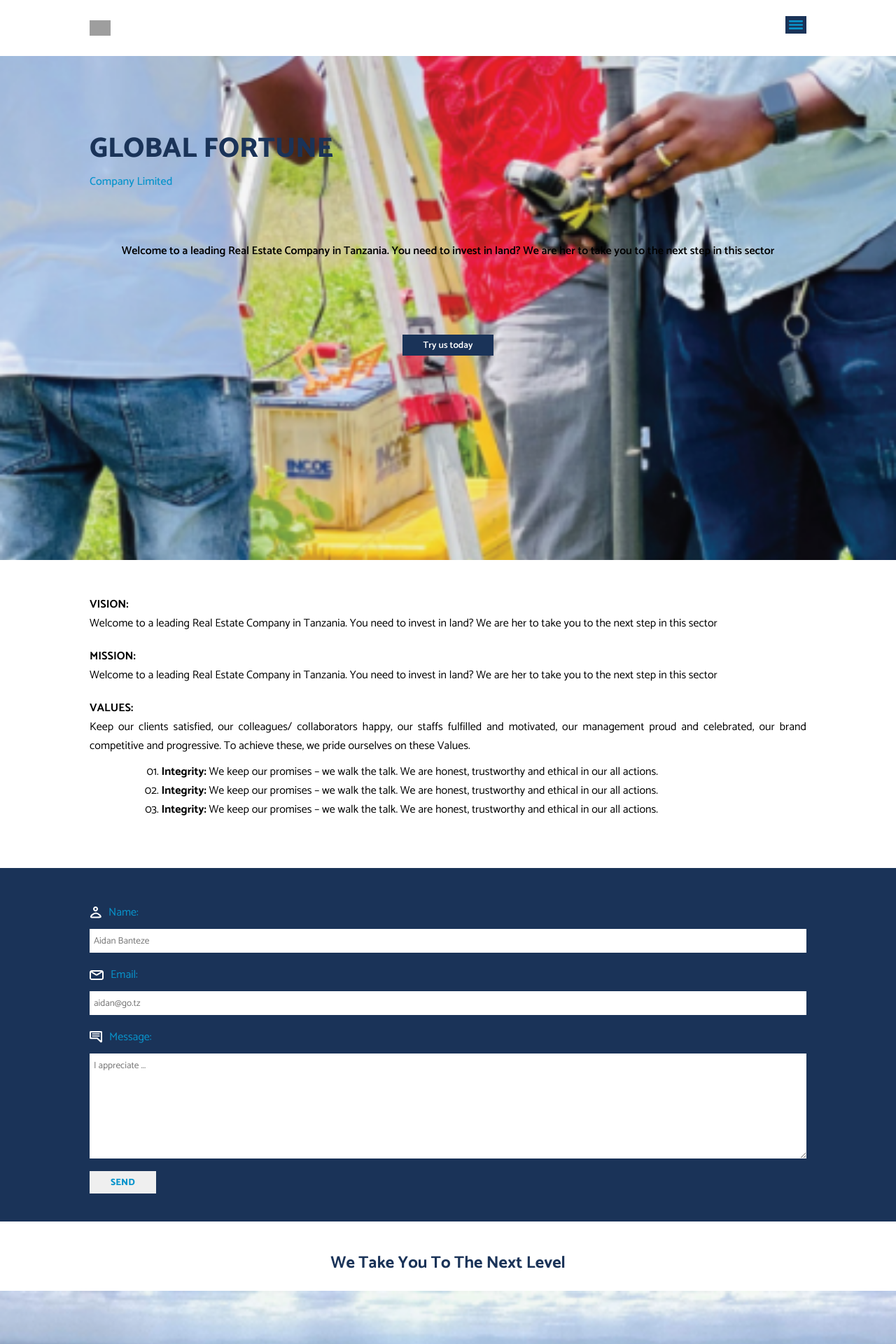
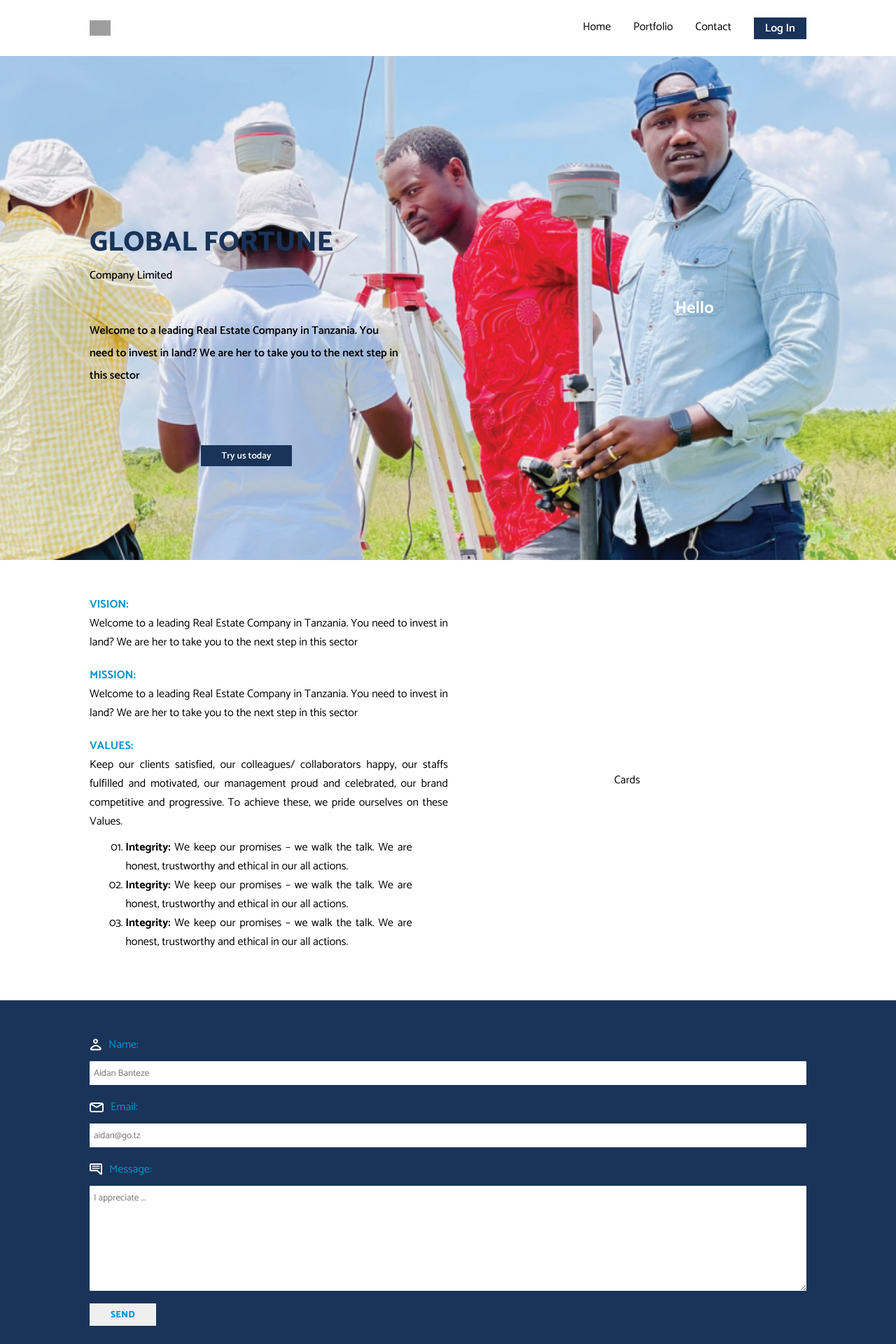
Before and after one commit to Aidan-bn/global, a PHP site: page / in a window 1280 px wide. Shown: the top 1920 px of the page at 70% size. Run offline with PHP 8.4, Linux system fonts and the light colour scheme; grey boxes are pictures that could not be loaded.

Commit message:
Working with desktop version

```diff
--- a/index.html
+++ b/index.html
@@ -1,3 +1,4 @@
+<!DOCTYPE html>
 <html lang="en">
 <head>
     <meta charset="UTF-8">
@@ -14,6 +15,12 @@
                     <img src="./asset/menu.svg" alt="menu" class="menu">
                 </li>
             </ul>
+            <menu class="menu-desktop">
+                <li>Home</li>
+                <li>Portfolio</li>
+                <li>Contact</li>
+                <li><a href="#">Log In</a></li>
+            </menu>
         </nav>
    </header>
    <main>
@@ -32,6 +39,9 @@
                     Try us today
                 </button>
             </div>
+        </section>
+        <section class="empty">
+           <h1>Hello</h1>
         </section>
    </main>
    <section class="about">
@@ -80,24 +90,24 @@
                     </p>
                 </li>
             </ul>
+            <div class="card">
+                Cards
+            </div>
         </div>
         <div class="div-form">
-            <form>
-                <label for="name">
-                    <img src="./asset/uza.svg" alt="user-img" class="form-img">Name:
-                    <!-- <input type="text" name="name" placeholder="Aidan Banteze"> -->
+            <form method="post" id="user-contents">
+                <label for="user-img">
+                    <img src="./asset/uza.svg" alt="user-img" class="form-img" id="user-img">Name:
                 </label>
-                <input type="text" name="name" placeholder="Aidan Banteze" s>
-                <label for="email">
-                    <img src="./asset/email.svg" alt="email-img" class="form-img">Email:
-                    <!-- <input type="email" name="email" placeholder="aidan@go.tz"> -->
+                <input type="text" name="name" id="user-img" placeholder="Aidan Banteze" autocomplete="on">
+                <label for="email-img">
+                    <img src="./asset/email.svg" alt="email-img" class="form-img" id="email-img">Email:
                 </label>
-                <input type="email" name="email" placeholder="aidan@go.tz">
-                <label for="message">
-                    <img src="./asset/msg.svg" alt="msg-img" class="form-img">Message:
-                    <!-- <textarea placeholder="I appreciate ..."></textarea> -->
+                <input type="email" name="email" placeholder="aidan@go.tz" autocomplete="on">
+                <label for="msg-img">
+                    <img src="./asset/msg.svg" alt="msg-img" class="form-img" id="msg-img">Message:
                 </label>
-                <textarea placeholder="I appreciate ..."></textarea>
+                <textarea placeholder="I appreciate ..." autocomplete="on"></textarea>
                 <button class="submit">
                     Send
                 </button>
@@ -115,6 +125,73 @@
             project areas
         </p>
    </section>
-   hgcuyc
+   <section class="google-map">
+    <figure>
+        <img src="./asset/location.svg" alt="location">
+        <figcaption>Follow Us on Google Map</figcaption>
+    </figure>
+   </section>
+   <section class="events">
+        <div class="news">
+            <h1>News | Events</h1>
+            <hr />
+            <menu>
+                <li>
+                    <strong>Site Visit: </strong> we are expecting
+                    to visit the sites by saturday morning. The office have
+                    prepared the transport to all customers
+                </li>
+                <li>
+                    <strong>Site Visit: </strong> we are expecting
+                    to visit the sites by saturday morning. The office have
+                    prepared the transport to all customers
+                </li>
+            </menu>
+        </div>
+        <div class="slide">
+            <img src="./asset/scrol-poster2.png" alt="visit">
+            <img src="./asset/scrol-poster1.png" alt="visit">
+        </div>
+   </section>
+   <section class="contact">
+        <h1>Contact Us</h1>
+        <hr />
+        <menu>
+            <li>
+                P.O.Box 3626
+            </li>
+            <li>
+                Mtendeni street block N, Plot No. 7
+            </li>
+            <li>Tel:</li>
+            <li>
+                 +255 - 736 222120 | 717 047828
+            </li>
+            <li>
+                 +255 - 625 932003 | 752 172384
+            </li>
+            <li>
+                Fax:
+            <li>
+                +255 736 222 12
+            </li>
+            <li>
+                Email:
+            </li>
+            <li>
+                info@globalfortune.co.tz
+            </li>
+        </menu>
+   </section>
+   <section class="footer">
+        <div class="div-footer">
+            &copy; 2023
+            <menu>
+                <img src="./asset/insta.svg" alt="instagram">
+                <img src="./asset/twiteer.svg" alt="twitter">
+            </menu>
+            <a href="./pages/login.html">Log In</a>
+        </div>
+   </section>
 </body>
 </html>
--- a/js/index.js
+++ b/js/index.js
@@ -0,0 +1,4 @@
+const   x     = 23;
+
+
+if (x   === 23) console.log(45)
--- a/style/style.css
+++ b/style/style.css
@@ -33,6 +33,33 @@
 
 .logo {
     width: 30px;
+}
+
+.menu-desktop {
+    display: none;
+}
+
+/* for desktop version */
+@media only screen and (min-width: 600px){
+    .menu-desktop {
+        display: flex;
+        list-style: none;
+        gap: 2rem;
+        cursor: pointer;
+    }
+
+    .menu-desktop :last-child {
+        background-color: #1a3358;
+        color: #FFFFFF;
+        text-decoration: none;
+        padding: 2px 8px;
+        border: 0;
+        font-weight: 600;
+    }
+
+    .menu {
+        display: none;
+    }
 }
 
 .menu {
@@ -90,6 +117,38 @@
     font-weight: 600;
 }
 
+.empty {
+    color: #FFFFFF;
+    display: none;
+}
+
+@media only screen and (min-width: 768px){
+    main {
+        display: flex;
+        background-image: url(../asset/bg-desk.png);
+    }
+
+    .home {
+        width: 35%;
+    }
+
+    .empty {
+        width: 45%;
+        display: flex;
+        align-items: center;
+        justify-content: center;
+    }
+
+    .main-title > h1 {
+       text-align: left;
+       padding-left: 0;
+    }
+
+    .description {
+        text-align: left;
+        padding: 0;
+    }
+}
 /* main body */
 
 .div-about {
@@ -114,6 +173,26 @@
     list-style: decimal-leading-zero;
 }
 
+@media only screen and (min-width: 1024px){
+    .div-about {
+        display: flex;
+    }
+
+    .li-about > strong {
+        color: #0894CC;
+    }
+
+    .ul-about {
+        width: 50%;
+    }
+
+    .card {
+        width: 50%;
+        display: flex;
+        align-items: center;
+        justify-content: center;
+    }
+}
 /* form portion */
 .div-form {
     background-color: #1a3358;
```
Also changed, not shown: other parts of style/style.css (+115 -0 lines), pages/about.html (deleted, +0 -10 lines), pages/admin.html (added, +37 -0 lines), pages/login.html (added, +35 -0 lines), pages/portfolio.html (deleted, +0 -10 lines), style/admin.css (added, +121 -0 lines), asset/bg-desk.png (added), asset/insta.svg (added), asset/twiteer.svg (added), asset/user.svg, 1 other file.
